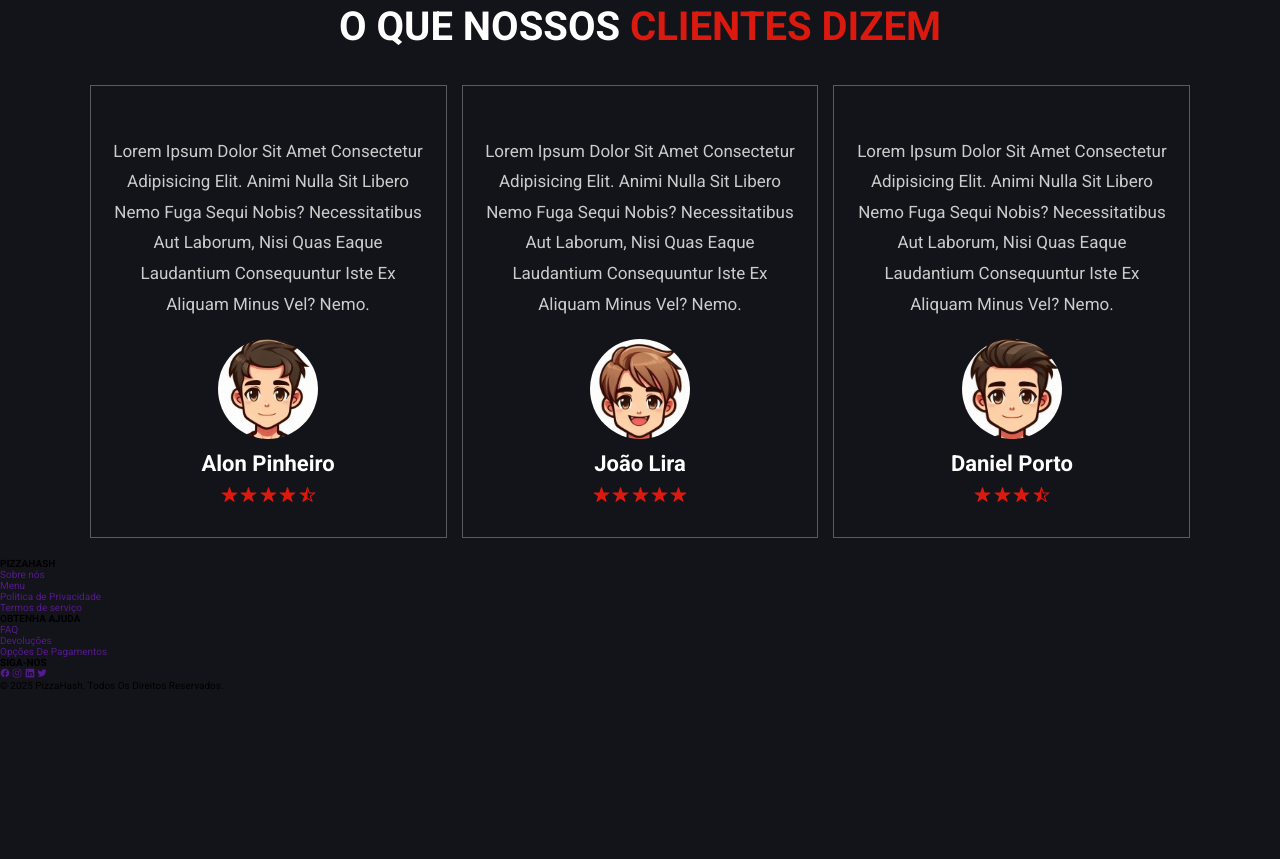
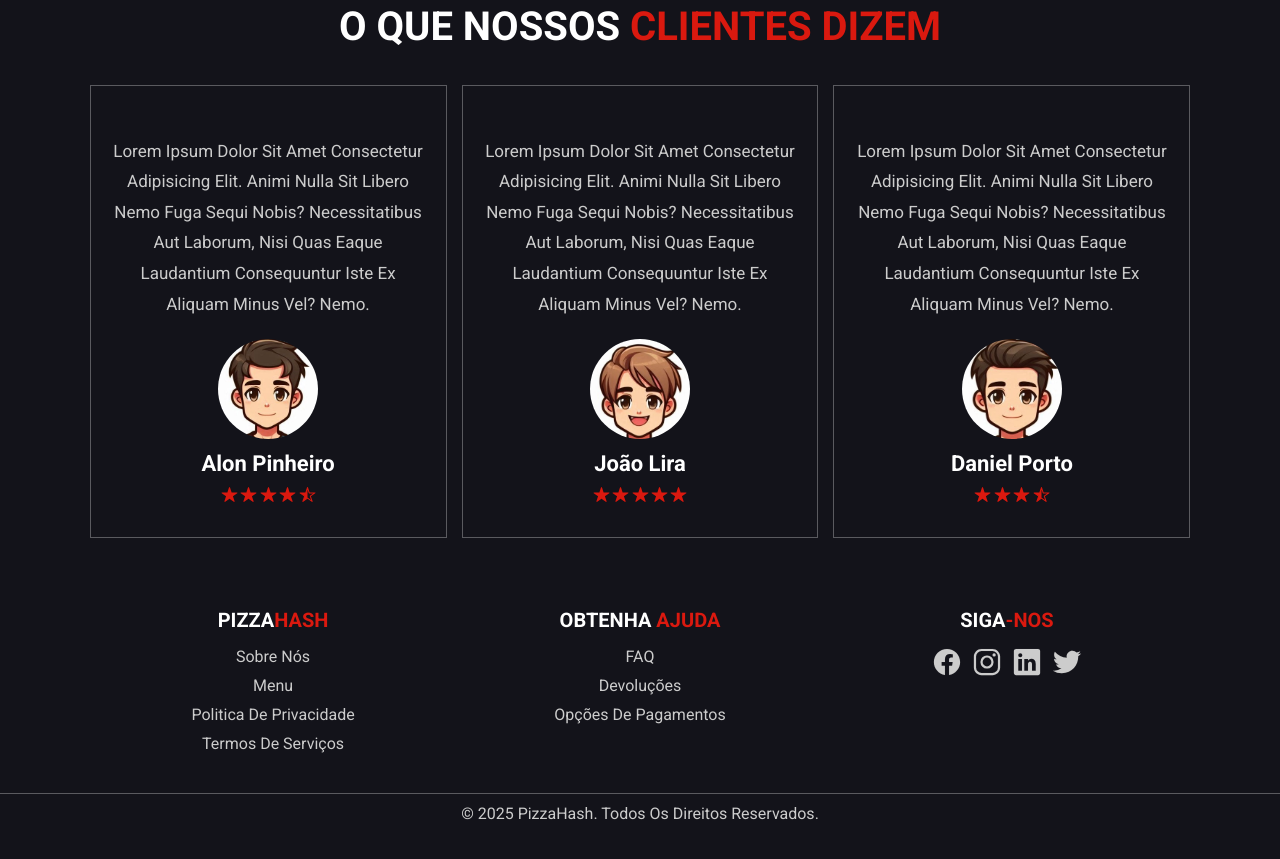
Before and after one commit to Hector-pellegrino/landingpage-PizzaHash, a plain HTML site: page index.html in a window 1280 px wide. Shown: the part 2927-3786 px from the top of the page. Before the commit the page ends 3618 px from the top, so only its background shows below. Drawn offline with nearby package versions, Linux system fonts and the light colour scheme.

Commit message:
style: estilização do footer pronta

```diff
--- a/index.html
+++ b/index.html
@@ -265,10 +265,10 @@
                 <div class="footer-col">
                     <h4 class="heading-footer">PIZZA<span>HASH</span></h4>
                     <ul>
-                        <li><a href="">Sobre nós</a></li>
+                        <li><a href="">Sobre Nós</a></li>
                         <li><a href="">Menu</a></li>
-                        <li><a href="">Politica de Privacidade</a></li>
-                        <li><a href="">Termos de serviço</a></li>
+                        <li><a href="">Politica De Privacidade</a></li>
+                        <li><a href="">Termos De Serviços</a></li>
                     </ul>
                 </div>
                 <div class="footer-col">
--- a/style.css
+++ b/style.css
@@ -352,3 +352,81 @@ section {
     font-size: 1.7rem;
     color: var(--main-color);
 }
+
+/* footer */
+
+.heading-footer {
+    text-align: center;
+    text-transform: uppercase;
+    font-size: 2rem;
+    color: #fff;
+    margin-bottom: 1.5rem;
+}
+.heading-footer span {
+    color: var(--main-color);
+    text-transform: uppercase;
+}
+
+.footer {
+    background: var(--bg);
+    text-align: center;
+    padding: 4rem 0;
+}
+
+.footer .conteiner {
+    display: flex;
+    flex-wrap: wrap;
+    justify-content: space-between;
+    padding: 0 7%;
+}
+
+.footer-col {
+    flex: 1 1 25rem;
+    margin: 1rem;
+}
+
+.footer-col ul{
+    list-style: none;
+    padding: 0;
+}
+
+.footer-col ul li {
+    margin-bottom: 1rem;
+}
+
+.footer-col ul li a {
+    color: #ccc;
+    text-decoration: none;
+    font-size: 1.6rem;
+    transition: color 0.3s;
+}
+
+.footer-col ul li a:hover {
+    color: var(--main-color);
+}
+
+.footer .social-links {
+    display: flex;
+    gap: 1rem;
+    justify-content: center;
+    margin-top: 1.5rem;
+}
+
+.footer .social-links a {
+    color: #ccc;
+    font-size: 3rem;
+    transition: color 0.3s;
+}
+
+.footer .social-links a:hover {
+    color: var(--main-color);
+}
+
+.footer-bottom {
+    text-align: center;
+    padding: 1rem 0;
+    font-size: 1.6rem;
+    border-top: var(--border);
+    margin-top: 2rem;
+    color: #ccc;
+}
```
